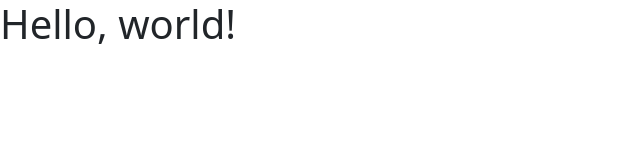
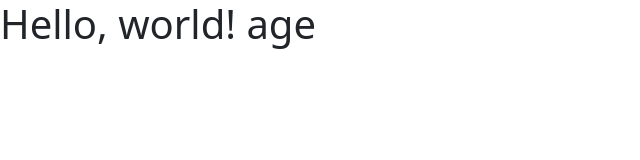
Before and after one commit to 0xMDIV/Learning, a plain HTML site: page index.html in a window 1280 px wide. Shown: the whole page, without its empty margins (0-640 px from the left). Drawn offline with nearby package versions, Linux system fonts and the light colour scheme.

Commit message:
Test change

```diff
--- a/index.html
+++ b/index.html
@@ -7,7 +7,7 @@
     <link href="https://cdn.jsdelivr.net/npm/bootstrap@5.2.0/dist/css/bootstrap.min.css" rel="stylesheet" integrity="sha384-gH2yIJqKdNHPEq0n4Mqa/HGKIhSkIHeL5AyhkYV8i59U5AR6csBvApHHNl/vI1Bx" crossorigin="anonymous">
   </head>
   <body>
-    <h1>Hello, world!</h1>
+    <h1>Hello, world! age</h1>
     <script src="https://cdn.jsdelivr.net/npm/@popperjs/core@2.11.5/dist/umd/popper.min.js" integrity="sha384-Xe+8cL9oJa6tN/veChSP7q+mnSPaj5Bcu9mPX5F5xIGE0DVittaqT5lorf0EI7Vk" crossorigin="anonymous"></script>
 <script src="https://cdn.jsdelivr.net/npm/bootstrap@5.2.0/dist/js/bootstrap.min.js" integrity="sha384-ODmDIVzN+pFdexxHEHFBQH3/9/vQ9uori45z4JjnFsRydbmQbmL5t1tQ0culUzyK" crossorigin="anonymous"></script>
 <script src="./main.js"></script>
```
